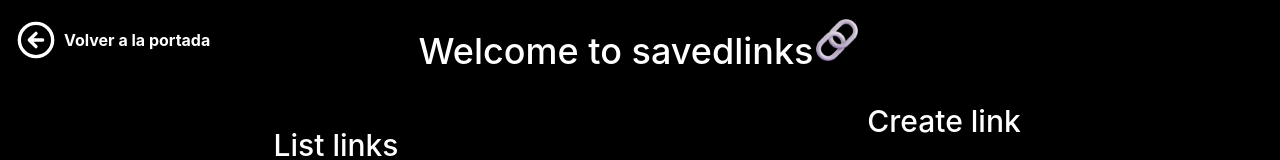
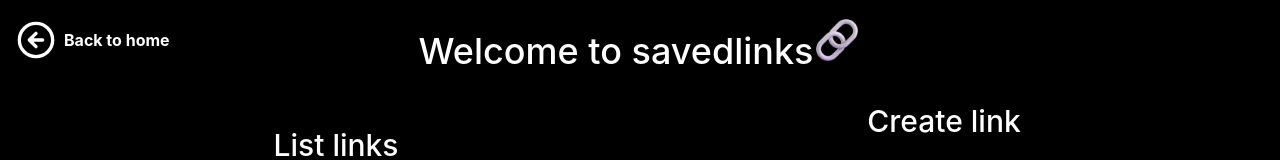
Before and after one commit to vab1997/savedlinks.app, a Next.js app: page /manage-link/1 in a window 1280 px wide. Shown: the top 160 px of the page. Built offline with nearby package versions, Linux system fonts and the light colour scheme; no server answers; the database is empty.

Commit message:
change text button to english

```diff
--- a/components/BackToMenu.tsx
+++ b/components/BackToMenu.tsx
@@ -7,7 +7,7 @@ export default function BackToMenu () {
         className='absolute flex items-center justify-center text-white font-bold gap-x-2 top-5 left-0 right-0 hover:underline hover:text-slate-200 sm:left-4 sm:right-auto'
       >
         <svg className='w-10 h-10 text-white' viewBox='0 0 24 24' width='24' height='24' fill='none' stroke='currentColor' strokeWidth='2' strokeLinecap='round' strokeLinejoin='round'><circle cx='12' cy='12' r='10'></circle><path d='m12 8-4 4 4 4M16 12H8'></path></svg>
-        Volver a la portada
+        Back to home
       </a>
     </Link>
   )
```
